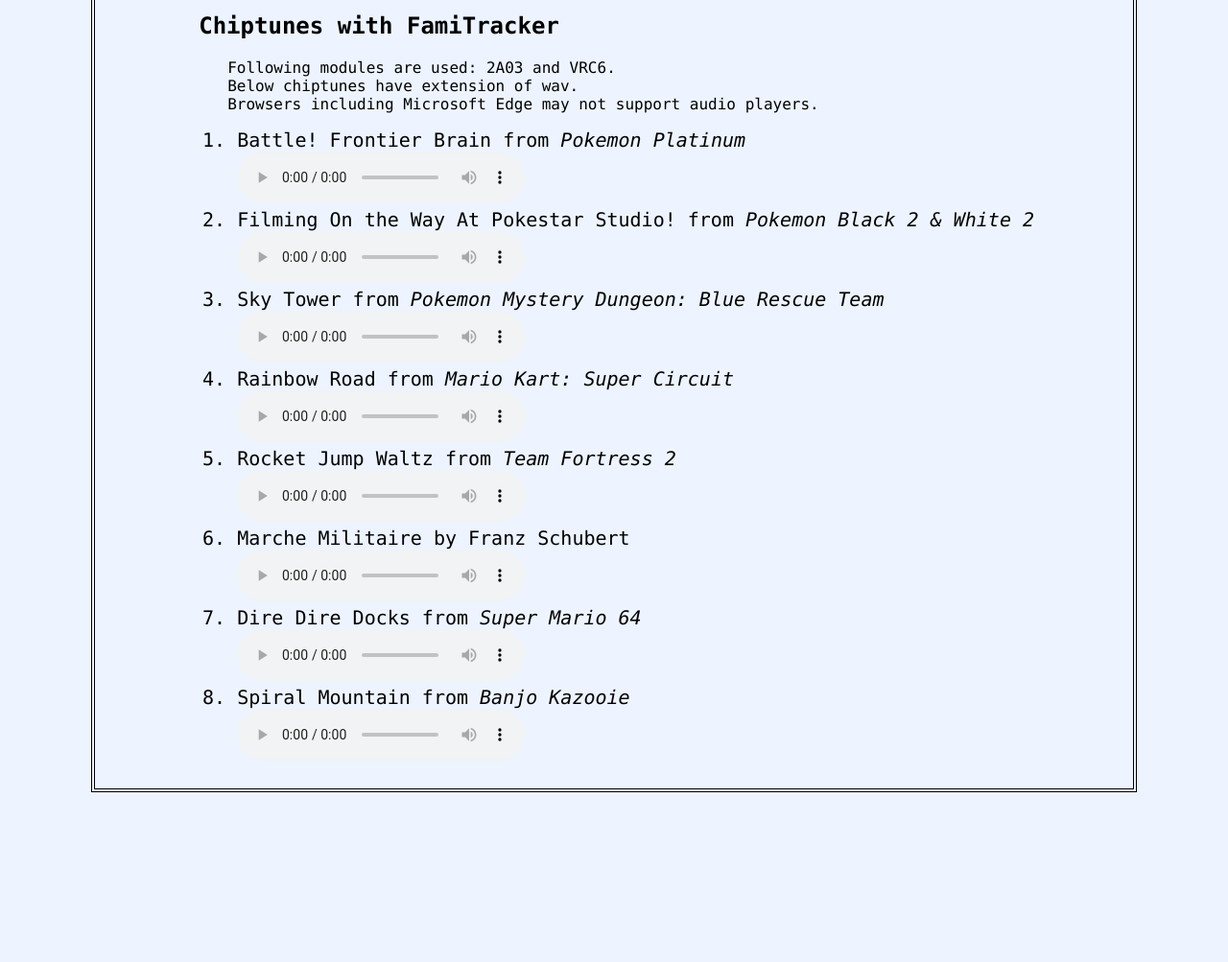
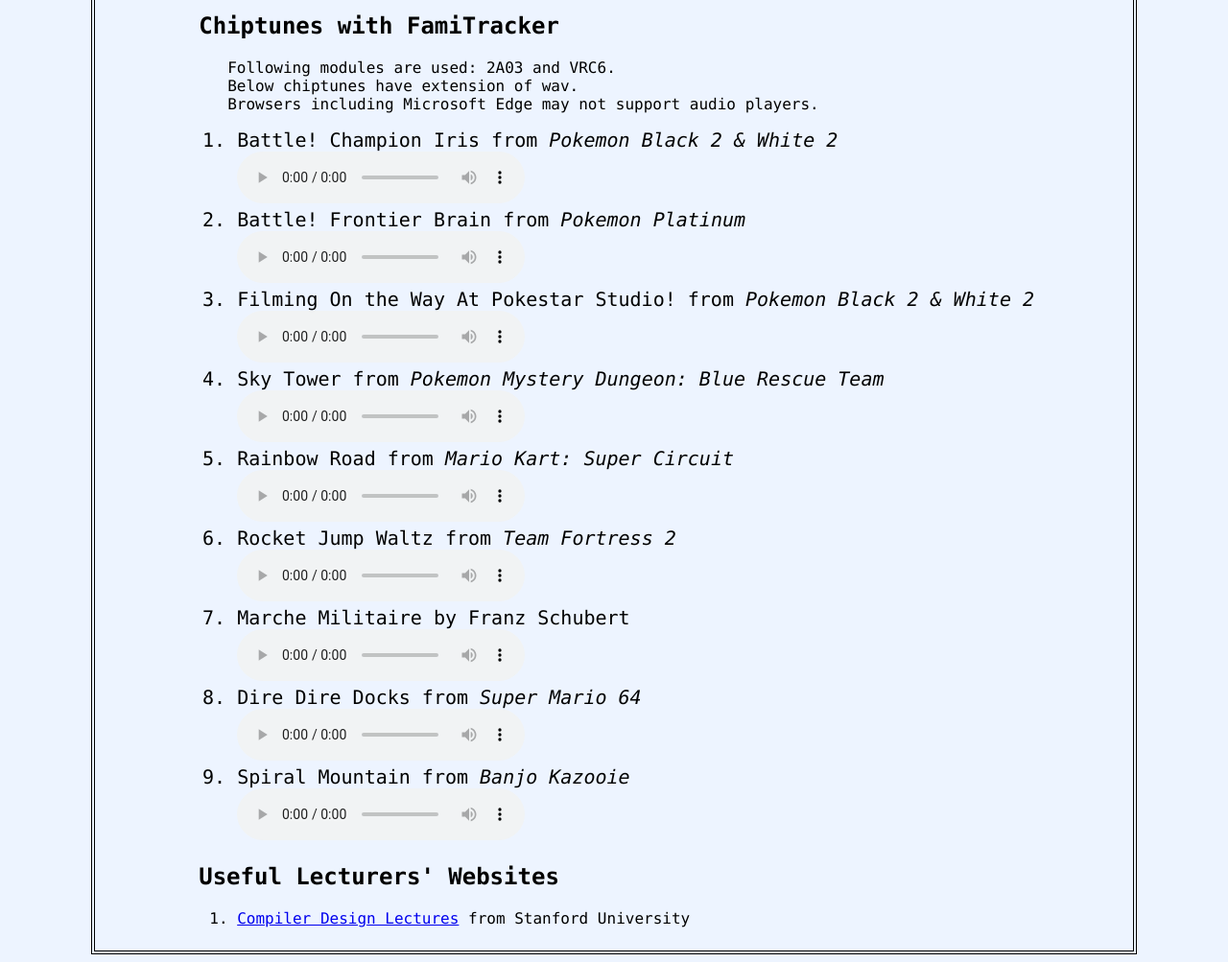
Before and after one commit to SanLee-CSStudent/SanLee-CSStudent.github.io, a plain HTML site: page Project.html in a window 1280 px wide. Shown: the part 800-1803 px from the top of the page at 96% size. Before the commit the page ends 1634 px from the top, so only its background shows below. Drawn offline with Linux system fonts and the light colour scheme.

Commit message:
Update Gallery and Project

```diff
--- a/Project.html
+++ b/Project.html
@@ -33,6 +33,12 @@
 	<p id="description">Following modules are used: 2A03 and VRC6. <br>Below chiptunes have extension of wav. <br>
 		Browsers including Microsoft Edge may not support audio players. </p>
 	<ol>
+		<li id="audios">Battle! Champion Iris from <i>Pokemon Black 2 & White 2</i><br>
+		<audio class="audioControl" controls>
+			<source src="Resources/Musics/Battle! Champion Iris.wav" type="audio/wav">
+			This browser does not support .wav extension.
+		</audio>
+		</li>
 		<li id="audios">Battle! Frontier Brain from <i>Pokemon Platinum</i><br>
 		<audio class="audioControl" controls>
 			<source src="Resources/Musics/Battle! Frontier Brain.wav" type="audio/wav">
@@ -84,6 +90,13 @@
 	</ol>
 	<script>defaultVolume();</script>
 </div>
-
+<div id="projectContainer">
+	<h2 id="subsubHeader">Useful Lecturers' Websites</h2>
+	<p id="description">
+	<ol>
+		<li><a href="https://web.stanford.edu/class/archive/cs/cs143/cs143.1128/">Compiler Design Lectures</a> from Stanford University</li>
+	</ol>
+	</p>
+</div>
 </body>
 </html>
```
Also changed, not shown: Gallery.html (+3 -0 lines), Resources/Images/Thyme.png (added), 1 other file.
